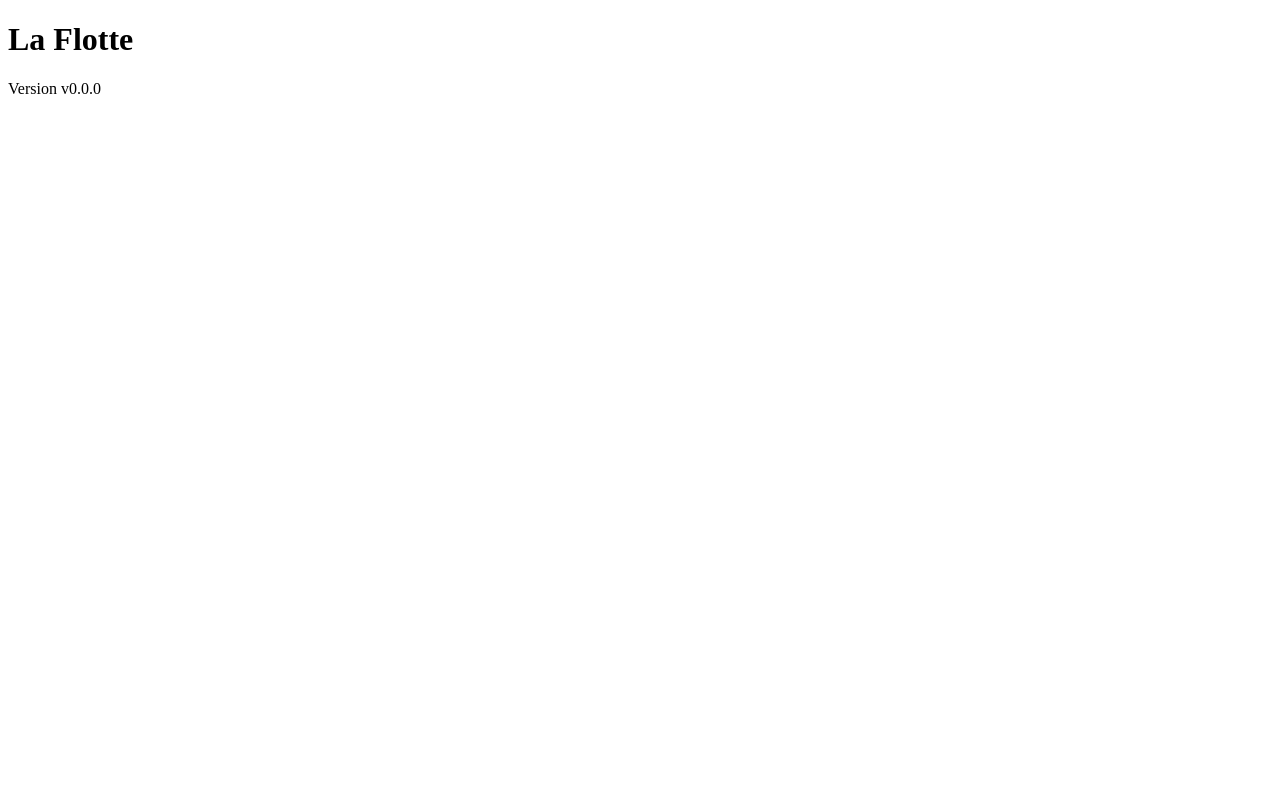
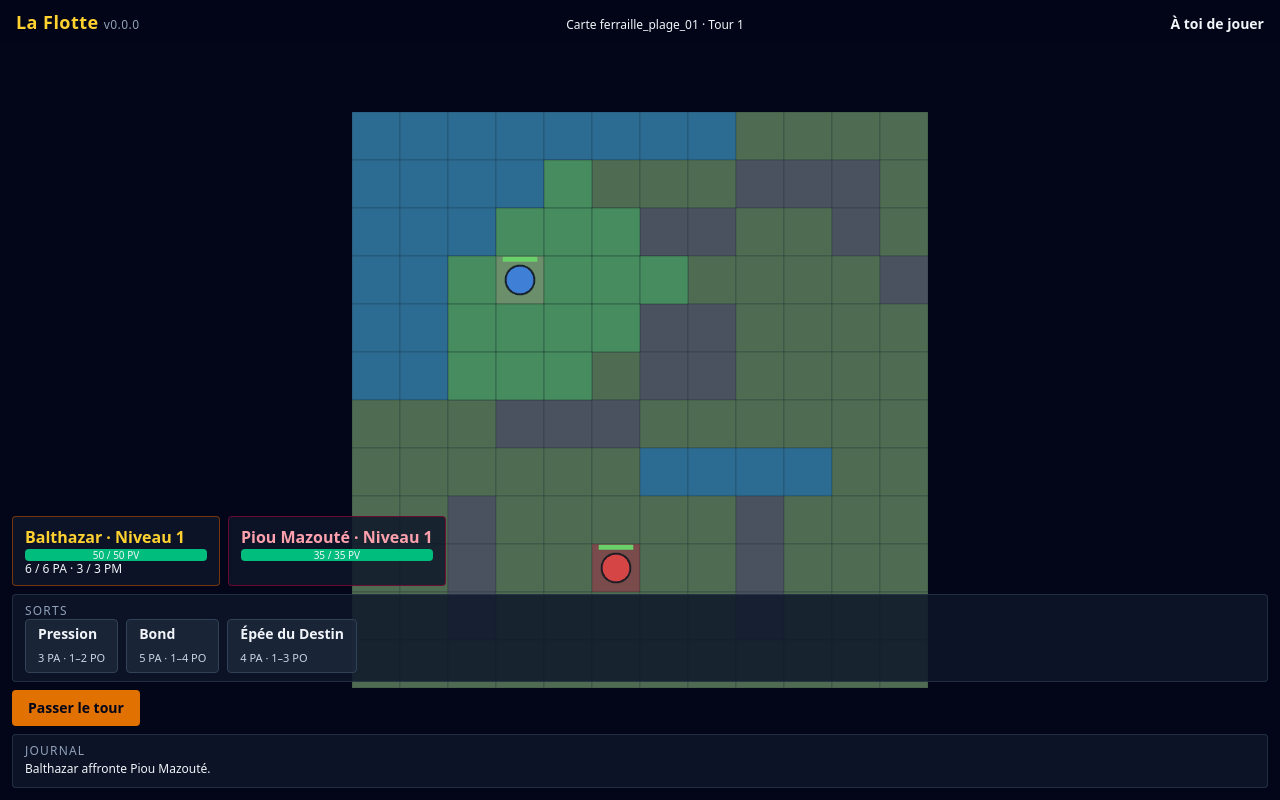
Before and after one commit to benragot/la-flotte, a React (Vite) app: page / in a window 1280 px wide. Built offline with nearby package versions, Linux system fonts and the light colour scheme.

Commit message:
feat(ui): ✨ wire pixi arena and combat hud in App

```diff
--- a/src/main.tsx
+++ b/src/main.tsx
@@ -1,5 +1,6 @@
 import { StrictMode } from "react";
 import { createRoot } from "react-dom/client";
+import "./styles.css";
 import App from "./ui/App";
 
 const root = document.getElementById("root");
--- /dev/null
+++ b/src/styles.css
@@ -0,0 +1,10 @@
+@import "tailwindcss";
+
+html,
+body,
+#root {
+  height: 100%;
+  margin: 0;
+  background-color: #0f172a;
+  color: #e2e8f0;
+}
--- a/src/ui/App.tsx
+++ b/src/ui/App.tsx
@@ -1,12 +1,40 @@
-import packageJson from "../../package.json";
-import { formatGameVersion } from "../engine/version";
+import { useEffect, useRef } from "react";
+import { CombatCanvas } from "../renderer";
+import { useCombatStore } from "../store/useCombatStore";
+import { CombatHud } from "./components";
+
+/**
+ * Démarre le combat de démonstration une seule fois : le garde couvre le double
+ * effet de `StrictMode` et un remontage de `App` conserve le combat en cours.
+ */
+function useBootstrapCombat(): void {
+  const startDemoCombat = useCombatStore((state) => state.startDemoCombat);
+  const hasCombat = useCombatStore((state) => state.combat !== null);
+  const requested = useRef(false);
+  useEffect(() => {
+    if (requested.current || hasCombat) return;
+    requested.current = true;
+    startDemoCombat();
+  }, [hasCombat, startDemoCombat]);
+}
+
+function ArenaStage() {
+  return (
+    <div
+      aria-label="Terrain de combat"
+      className="flex h-full w-full items-center justify-center bg-slate-950"
+    >
+      <CombatCanvas />
+    </div>
+  );
+}
 
 export default function App() {
-  const version = formatGameVersion(packageJson.version);
+  useBootstrapCombat();
   return (
-    <main>
-      <h1>La Flotte</h1>
-      <p>Version {version}</p>
-    </main>
+    <div className="relative h-full w-full overflow-hidden">
+      <ArenaStage />
+      <CombatHud />
+    </div>
   );
 }
```
